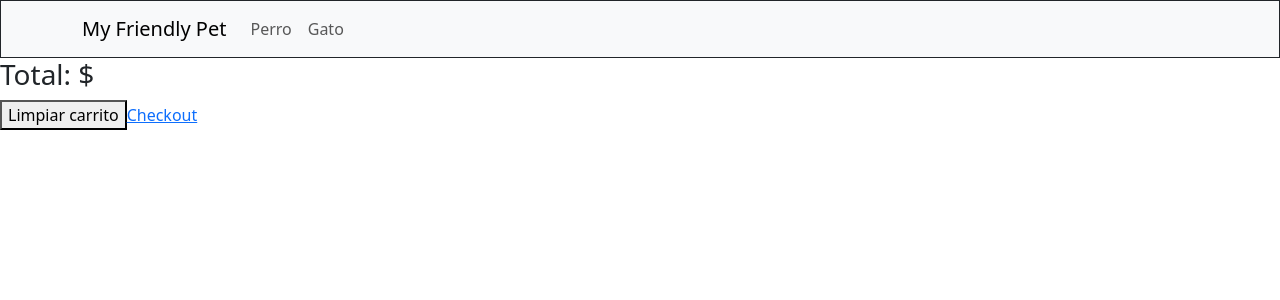
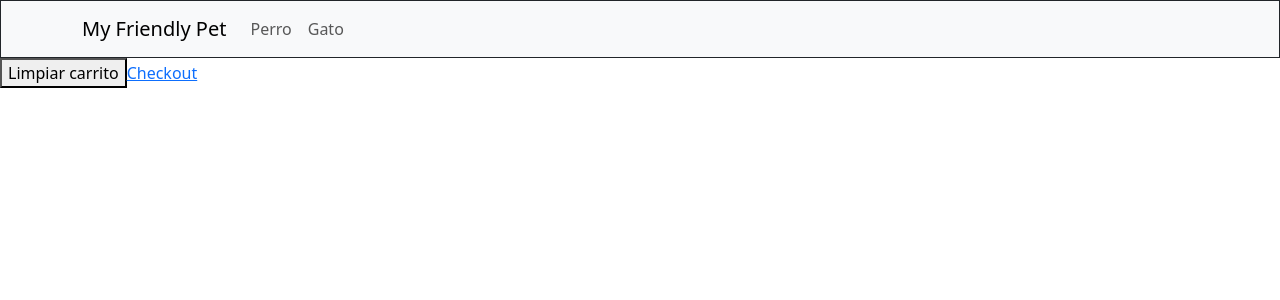
Before and after one commit to NicolasMoh8/React-Mohlinger-Nicolas, a React (Create React App) app: page /cart in a window 1280 px wide. Shown: the top 300 px of the page. Built offline with nearby package versions, Linux system fonts and the light colour scheme.

Commit message:
correccion cart

```diff
--- a/src/components/Cart.jsx
+++ b/src/components/Cart.jsx
@@ -4,7 +4,7 @@ import { CartItem } from "./CartItem"
 import { Link } from "react-router-dom";
 
 export const Cart = () => {
-    const { cart, clearCart, totalQuantity, total } = useContext(CartContext)
+    const { cart, clearCart, totalQuantity, } = useContext(CartContext)
 
     if (totalQuantity === 0) {
         return (
@@ -18,7 +18,7 @@ export const Cart = () => {
     return (
         <div>
             {cart.map(p => <CartItem key={p.id}{...p} />)}
-            <h3>Total: ${total}</h3>
+
             <button onClick={() => clearCart()}>Limpiar carrito</button>
             <Link to='/checkout'>Checkout</Link>
         </div>
--- a/src/components/CartItem.jsx
+++ b/src/components/CartItem.jsx
@@ -1,5 +1,15 @@
+
+
 
 
 export const CartItem = ({ id, nombre, precio, quantity }) => {
-
+    return (
+        <div>
+            <h3>{nombre}</h3>
+            <p>ID: {id}</p>
+            <p>Precio: ${precio}</p>
+            <p>Cantidad: {quantity}</p>
+            <h3>Total: ${quantity*precio}</h3>
+        </div>
+    );
 };
```
